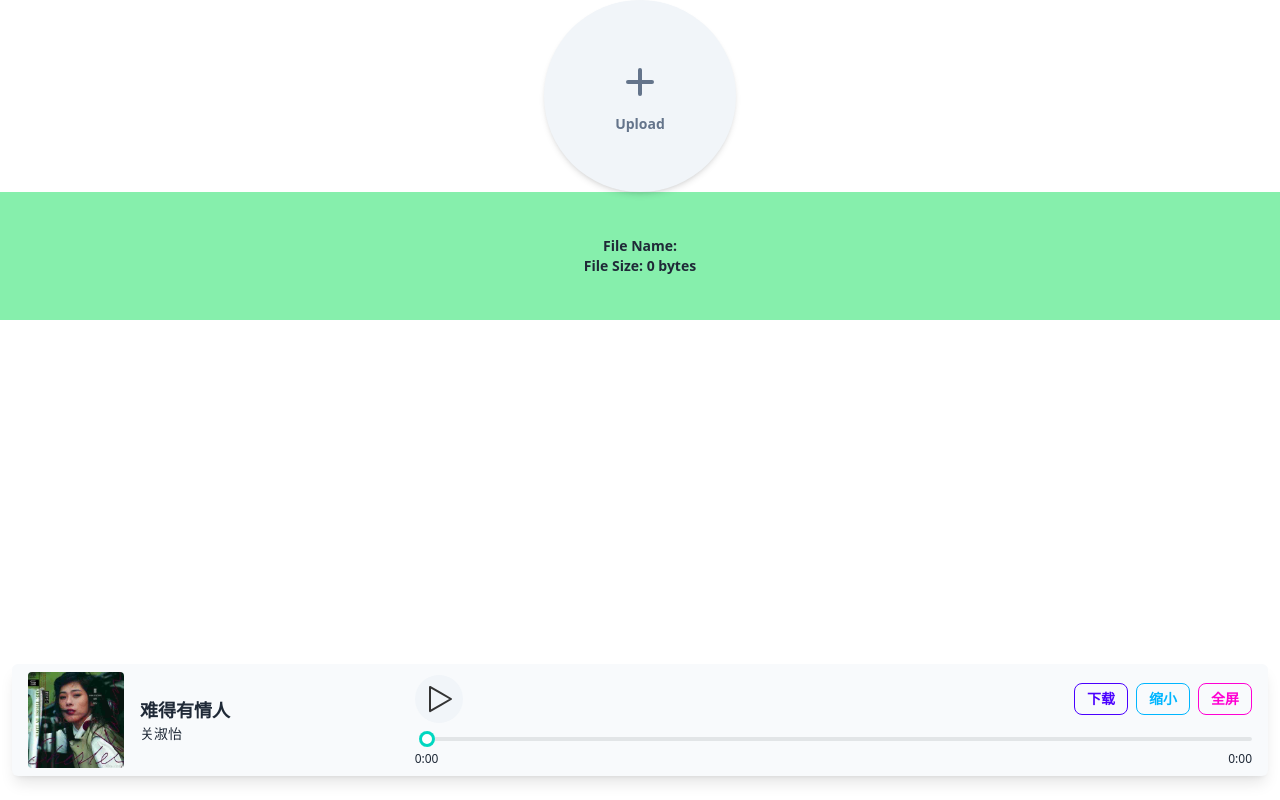
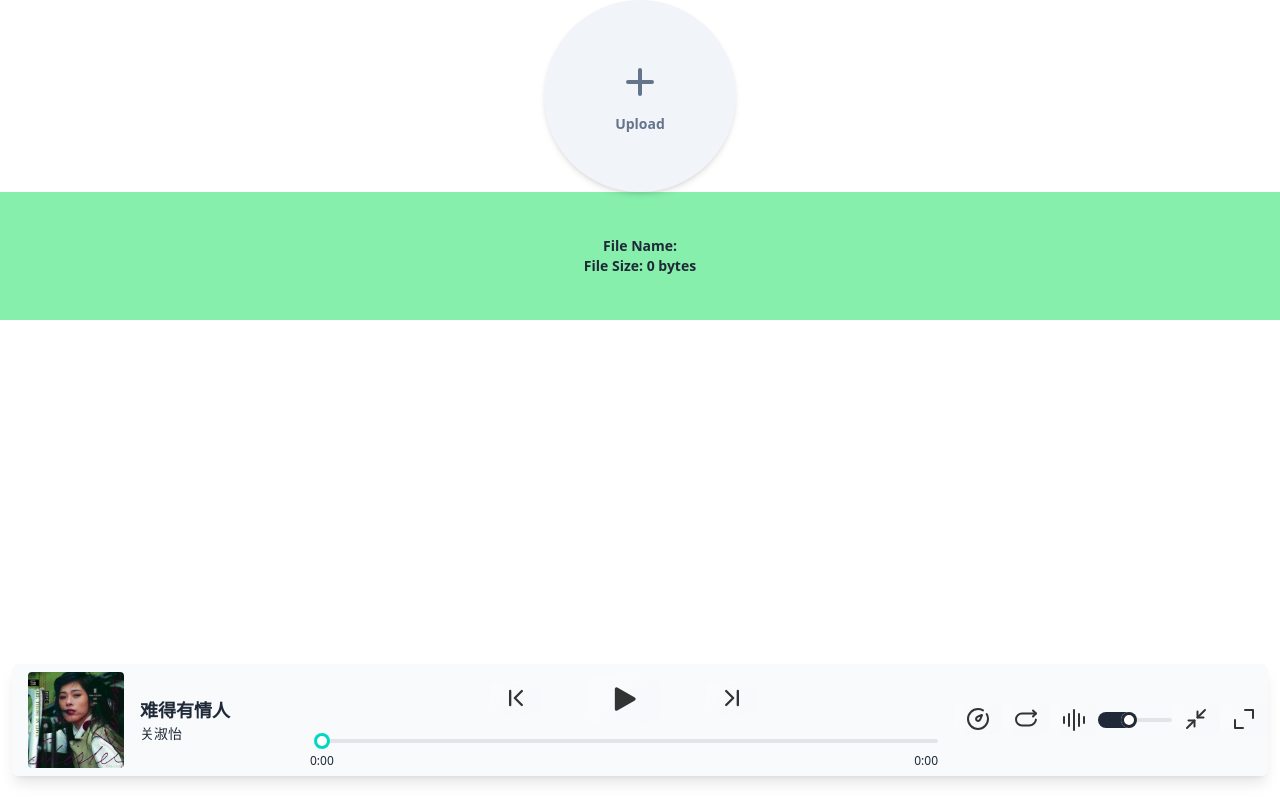
Before and after one commit to yinyao855/imusic-frontend, a Vue app: page / in a window 1280 px wide. Built offline with nearby package versions, Linux system fonts and the light colour scheme.

Commit message:
完善播放器的功能

```diff
--- a/src/components/MusicPlayer.vue
+++ b/src/components/MusicPlayer.vue
@@ -23,35 +23,112 @@
           <span class="text-sm font-light">{{ singer }}</span>
         </div>
         <!-- 播放控制 -->
-        <div class="flex flex-col ml-auto my-auto mr-4 w-2/3 h-4/5">
-          <div class="flex h-2/3 justify-around">
-            <!-- <button class="w-10 h-10 bg-slate-500 rounded-full"></button> -->
-            <div class="w-4/5 justify-around">
-              <div class="w-12 h-12 bg-slate-100 rounded-full my-auto" @click="togglePlay">
-              <svg class="w-12 h-12" v-if="!isPlaying" viewBox="0 0 48 48" fill="none"
-                xmlns="http://www.w3.org/2000/svg">
-                <path d="M15 24V11.8756L25.5 17.9378L36 24L25.5 30.0622L15 36.1244V24Z" fill="none" stroke="#333"
-                  stroke-width="2" stroke-linejoin="round" />
-              </svg>
-              <svg class="w-12 h-12" v-else viewBox="0 0 48 48" fill="none" xmlns="http://www.w3.org/2000/svg">
-                <path d="M16 12V36" stroke="#333" stroke-width="2" stroke-linecap="round" stroke-linejoin="round" />
-                <path d="M32 12V36" stroke="#333" stroke-width="2" stroke-linecap="round" stroke-linejoin="round" />
-              </svg>
-              </div>
+        <div class="flex flex-col ml-auto my-auto mr-4 w-1/2 h-4/5">
+          <div class="flex h-2/3 justify-around w-1/2 mx-auto">
+            <!--播放上一首-->
+            <div class="tooltip my-auto" data-tip="上一首">
+              <button class="btn glass btn-sm">
+                <svg width="28" height="28" viewBox="0 0 48 48" fill="none" xmlns="http://www.w3.org/2000/svg">
+                  <path d="M34 36L22 24L34 12" stroke="#333" stroke-width="4" stroke-linecap="round"
+                    stroke-linejoin="round" />
+                  <path d="M14 12V36" stroke="#333" stroke-width="4" stroke-linecap="round" stroke-linejoin="round" />
+                </svg>
+              </button>
             </div>
-            <button class="btn btn-outline btn-primary btn-sm my-auto ml-2" @click="minimizePlayer">下载</button>
-            <button class="btn btn-outline btn-info btn-sm my-auto ml-2" @click="minimizePlayer">缩小</button>
-            <button class="btn btn-outline btn-secondary btn-sm my-auto ml-2" @click="minimizePlayer">全屏</button>
+            <div class="tooltip my-auto" data-tip="播放与暂停">
+              <button class="btn glass" @click="togglePlay">
+                <svg v-if="!isPlaying" width="40" height="40" viewBox="0 0 48 48" fill="none" xmlns="http://www.w3.org/2000/svg">
+                  <path d="M15 24V11.8756L25.5 17.9378L36 24L25.5 30.0622L15 36.1244V24Z" fill="#333" stroke="#333"
+                    stroke-width="4" stroke-linejoin="round" />
+                </svg>
+                <svg v-else width="40" height="40" viewBox="0 0 48 48" fill="none" xmlns="http://www.w3.org/2000/svg">
+                  <path d="M16 12V36" stroke="#333" stroke-width="4" stroke-linecap="round" stroke-linejoin="round" />
+                  <path d="M32 12V36" stroke="#333" stroke-width="4" stroke-linecap="round" stroke-linejoin="round" />
+                </svg>
+              </button>
+            </div>
+            <!--播放下一首-->
+            <div class="tooltip my-auto" data-tip="下一首">
+              <button class="btn glass btn-sm">
+                <svg width="28" height="28" viewBox="0 0 48 48" fill="none" xmlns="http://www.w3.org/2000/svg">
+                  <path d="M14 12L26 24L14 36" stroke="#333" stroke-width="4" stroke-linecap="round"
+                    stroke-linejoin="round" />
+                  <path d="M34 12V36" stroke="#333" stroke-width="4" stroke-linecap="round" stroke-linejoin="round" />
+                </svg>
+              </button>
+            </div>
           </div>
           <!-- 进度条 -->
           <div class="flex mt-2">
-            <input type="range" class="w-full ml-1 range range-accent range-xs" min="0" :max="durationInSeconds" v-model="currentTimeInSeconds"
-              @input="seek" />
+            <input type="range" class="w-full ml-1 range range-accent range-xs" min="0" :max="durationInSeconds"
+              v-model="currentTimeInSeconds" @input="seek" />
           </div>
           <div class="flex justify-between mt-1">
             <span class="text-xs font-light">{{ currentTime }}</span>
             <span class="text-xs font-light text-right">{{ duration }}</span>
           </div>
+        </div>
+        <!-- 其他控制 -->
+        <div class="w-1/4 flex justify-around">
+          <!--控制播放速度-->
+          <div class="tooltip my-auto" data-tip="播放速度">
+            <button class="btn glass btn-sm">
+              <svg width="24" height="24" viewBox="0 0 48 48" fill="none" xmlns="http://www.w3.org/2000/svg">
+                <path
+                  d="M34.0234 6.68921C31.0764 4.97912 27.6525 4 24 4C12.9543 4 4 12.9543 4 24C4 35.0457 12.9543 44 24 44C35.0457 44 44 35.0457 44 24C44 20.3727 43.0344 16.9709 41.3461 14.0377"
+                  stroke="#333" stroke-width="4" stroke-linecap="round" stroke-linejoin="round" />
+                <path
+                  d="M31.9498 16.0503C31.9498 16.0503 28.5621 25.0948 27.0001 26.6569C25.438 28.219 22.9053 28.219 21.3432 26.6569C19.7811 25.0948 19.7811 22.5621 21.3432 21C22.9053 19.4379 31.9498 16.0503 31.9498 16.0503Z"
+                  fill="none" stroke="#333" stroke-width="4" stroke-linejoin="round" />
+              </svg>
+            </button>
+          </div>
+          <!--控制播放方式-->
+          <div class="tooltip my-auto" data-tip="播放方式">
+            <button class="btn glass btn-sm">
+              <svg width="24" height="24" viewBox="0 0 48 48" fill="none" xmlns="http://www.w3.org/2000/svg">
+                <path
+                  d="M43.8233 25.2305C43.7019 25.9889 43.5195 26.727 43.2814 27.4395C42.763 28.9914 41.9801 30.4222 40.9863 31.6785C38.4222 34.9201 34.454 37 30 37H16C9.39697 37 4 31.6785 4 25C4 18.3502 9.39624 13 16 13H44"
+                  stroke="#333" stroke-width="4" stroke-linecap="round" stroke-linejoin="round" />
+                <path d="M38 7L44 13L38 19" stroke="#333" stroke-width="4" stroke-linecap="round"
+                  stroke-linejoin="round" />
+              </svg>
+            </button>
+          </div>
+          <!--控制音量-->
+          <div class="my-auto flex">
+            <button class="btn glass my-auto btn-sm">
+              <svg width="24" height="24" viewBox="0 0 48 48" fill="none" xmlns="http://www.w3.org/2000/svg">
+                <path d="M24 3.99976V43.9998" stroke="#333" stroke-width="4" stroke-linecap="round" />
+                <path d="M34 11.9998V35.9998" stroke="#333" stroke-width="4" stroke-linecap="round" />
+                <path d="M4 17.9998V29.9998" stroke="#333" stroke-width="4" stroke-linecap="round" />
+                <path d="M44 17.9998V29.9998" stroke="#333" stroke-width="4" stroke-linecap="round" />
+                <path d="M14 11.9998V35.9998" stroke="#333" stroke-width="4" stroke-linecap="round" />
+              </svg>
+            </button>
+            <input type="range" min="0" max="100" value="40" class="range range-xs my-auto" v-model="volume" @input="changeVolume" />
+          </div>
+          <!--缩小播放器-->
+          <div class="tooltip my-auto" data-tip="最小化">
+            <button class="btn glass btn-sm" @click="minimizePlayer">
+              <svg width="24" height="24" viewBox="0 0 48 48" fill="none" xmlns="http://www.w3.org/2000/svg">
+                <path d="M27 9V21H39" stroke="#333" stroke-width="4" stroke-linecap="round" stroke-linejoin="round" />
+                <path d="M21 39V27H9" stroke="#333" stroke-width="4" stroke-linecap="round" stroke-linejoin="round" />
+                <path d="M27 21L42 6" stroke="#333" stroke-width="4" stroke-linecap="round" stroke-linejoin="round" />
+                <path d="M21 27L6 42" stroke="#333" stroke-width="4" stroke-linecap="round" stroke-linejoin="round" />
+              </svg>
+            </button>
+          </div>
+          <!--全屏播放器-->
+          <div class="tooltip my-auto" data-tip="全屏显示">
+            <button class="btn glass btn-sm">
+              <svg width="24" height="24" viewBox="0 0 48 48" fill="none" xmlns="http://www.w3.org/2000/svg">
+                <path d="M22 42H6V26" stroke="#333" stroke-width="4" stroke-linecap="round" stroke-linejoin="round" />
+                <path d="M26 6H42V22" stroke="#333" stroke-width="4" stroke-linecap="round" stroke-linejoin="round" />
+              </svg>
+            </button>
+          </div>
+
         </div>
       </div>
     </div>
@@ -83,6 +160,13 @@ const currentTimeInSeconds = ref(0);
 const audioPlayer = ref(null);
 
 const isMinimized = ref(false);
+
+const volume = ref(40);
+
+//改变音量
+const changeVolume = () =>{
+  audioPlayer.value.volume = volume.value / 100;
+}
 
 console.log(source.value);
 
@@ -148,20 +232,24 @@ function expandPlayer() {
 .player-transition1-leave-active {
   transition: all 3s ease;
 }
+
 .player-transition1-enter,
 .player-transition1-leave-to {
   opacity: 0;
-  transform: translateY(100%); /* 初始时从下方移动进入或离开 */
+  transform: translateY(100%);
+  /* 初始时从下方移动进入或离开 */
 }
 
 .player-transition1-enter-active,
 .player-transition1-leave-active {
   transition: all 1s ease;
 }
+
 .player-transition1-enter,
 .player-transition1-leave-to {
   opacity: 1;
-  transform: translateY(-10); /* 从下方移动到正常位置 */
+  transform: translateY(-10);
+  /* 从下方移动到正常位置 */
 }
 
 
```
